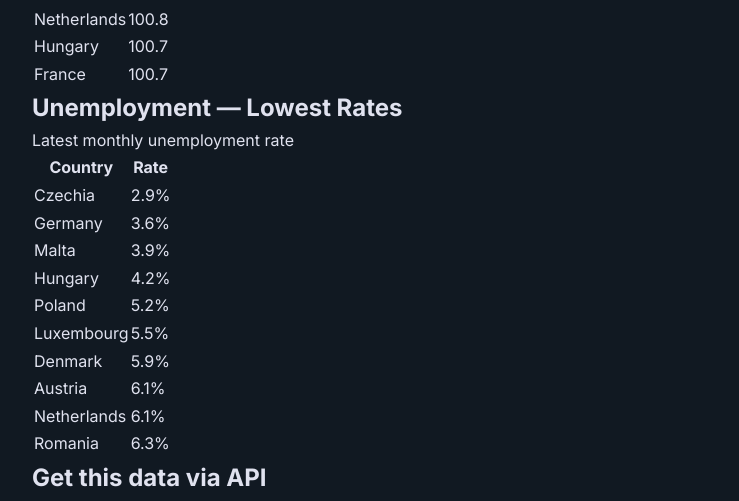
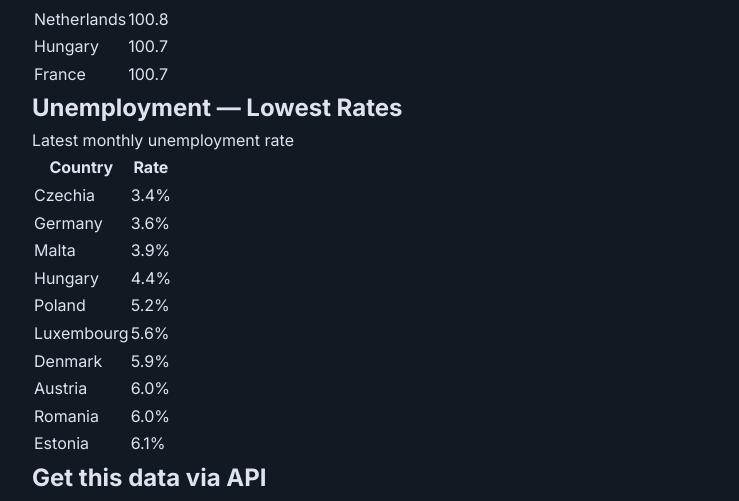
Before and after one commit to aethar-dev/aethar-data-pages, a Next.js app: page /reports/weekly-2026-w18 in a window 1280 px wide. Shown: the part 871-1372 px from the top of the page, without its empty margins (82-821 px from the left). Built offline with nearby package versions, Linux system fonts and the light colour scheme.

Commit message:
data: weekly report 2026-04-30 [skip ci]

```diff
--- a/app/reports/weekly-2026-w18/page.tsx
+++ b/app/reports/weekly-2026-w18/page.tsx
@@ -124,7 +124,7 @@ export default function WeeklyReport() {
           <tbody>
               <tr key="CZ" className="border-b border-[#2A2D3A]/50">
                 <td className="py-2 pr-4 text-sm text-white">Czechia</td>
-                <td className="py-2 text-right font-mono text-sm text-[#4DD0E1]">2.9%</td>
+                <td className="py-2 text-right font-mono text-sm text-[#4DD0E1]">3.4%</td>
               </tr>
               <tr key="DE" className="border-b border-[#2A2D3A]/50">
                 <td className="py-2 pr-4 text-sm text-white">Germany</td>
@@ -136,7 +136,7 @@ export default function WeeklyReport() {
               </tr>
               <tr key="HU" className="border-b border-[#2A2D3A]/50">
                 <td className="py-2 pr-4 text-sm text-white">Hungary</td>
-                <td className="py-2 text-right font-mono text-sm text-[#4DD0E1]">4.2%</td>
+                <td className="py-2 text-right font-mono text-sm text-[#4DD0E1]">4.4%</td>
               </tr>
               <tr key="PL" className="border-b border-[#2A2D3A]/50">
                 <td className="py-2 pr-4 text-sm text-white">Poland</td>
@@ -144,7 +144,7 @@ export default function WeeklyReport() {
               </tr>
               <tr key="LU" className="border-b border-[#2A2D3A]/50">
                 <td className="py-2 pr-4 text-sm text-white">Luxembourg</td>
-                <td className="py-2 text-right font-mono text-sm text-[#4DD0E1]">5.5%</td>
+                <td className="py-2 text-right font-mono text-sm text-[#4DD0E1]">5.6%</td>
               </tr>
               <tr key="DK" className="border-b border-[#2A2D3A]/50">
                 <td className="py-2 pr-4 text-sm text-white">Denmark</td>
@@ -152,15 +152,15 @@ export default function WeeklyReport() {
               </tr>
               <tr key="AT" className="border-b border-[#2A2D3A]/50">
                 <td className="py-2 pr-4 text-sm text-white">Austria</td>
-                <td className="py-2 text-right font-mono text-sm text-[#4DD0E1]">6.1%</td>
-              </tr>
-              <tr key="NL" className="border-b border-[#2A2D3A]/50">
-                <td className="py-2 pr-4 text-sm text-white">Netherlands</td>
-                <td className="py-2 text-right font-mono text-sm text-[#4DD0E1]">6.1%</td>
+                <td className="py-2 text-right font-mono text-sm text-[#4DD0E1]">6.0%</td>
               </tr>
               <tr key="RO" className="border-b border-[#2A2D3A]/50">
                 <td className="py-2 pr-4 text-sm text-white">Romania</td>
-                <td className="py-2 text-right font-mono text-sm text-[#4DD0E1]">6.3%</td>
+                <td className="py-2 text-right font-mono text-sm text-[#4DD0E1]">6.0%</td>
+              </tr>
+              <tr key="EE" className="border-b border-[#2A2D3A]/50">
+                <td className="py-2 pr-4 text-sm text-white">Estonia</td>
+                <td className="py-2 text-right font-mono text-sm text-[#4DD0E1]">6.1%</td>
               </tr>
           </tbody>
         </table>
```
